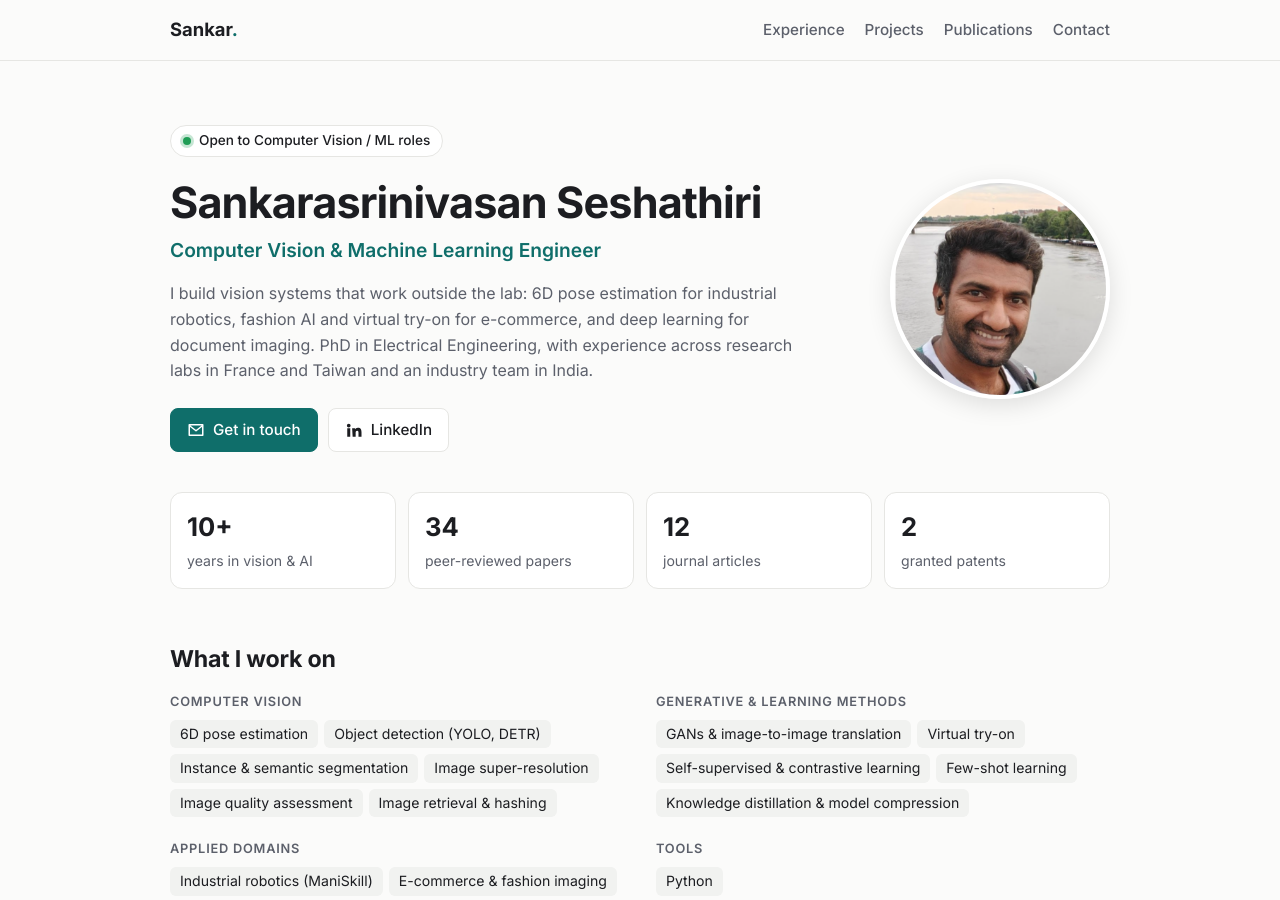
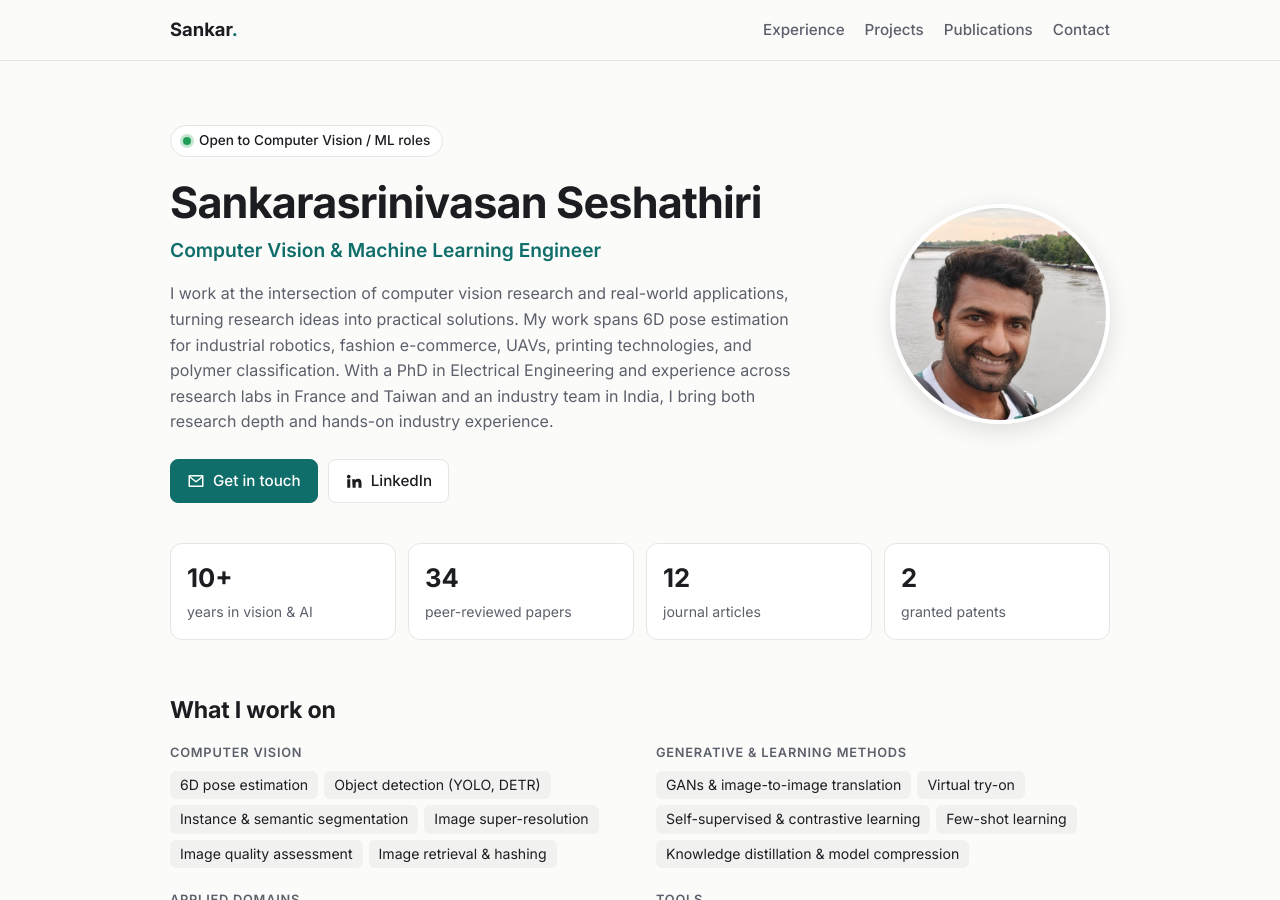
Before and after one commit to SankarSrin/sankarsrin.github.io, a Jekyll site: the page built from index.html, in a window 1280 px wide and 900 px high. Built offline with Jekyll 4.4.1, drawn with Linux system fonts in a browser that asks for light colours.

Commit message:
Update index.html

```diff
--- a/index.html
+++ b/index.html
@@ -13,9 +13,7 @@ layout: default
     <h1>{{ site.title }}</h1>
     <p class="headline">{{ site.headline }}</p>
     <p class="lede">
-      I build vision systems that work outside the lab: 6D pose estimation for industrial robotics,
-      fashion AI and virtual try-on for e-commerce, and deep learning for document imaging.
-      PhD in Electrical Engineering, with experience across research labs in France and Taiwan and an industry team in India.
+      I work at the intersection of computer vision research and real-world applications, turning research ideas into practical solutions. My work spans 6D pose estimation for industrial robotics, fashion e-commerce, UAVs, printing technologies, and polymer classification. With a PhD in Electrical Engineering and experience across research labs in France and Taiwan and an industry team in India, I bring both research depth and hands-on industry experience.
     </p>
     <div class="cta">
       <a class="btn primary" href="mailto:{{ site.email }}">{% include icon.html name="mail" %}Get in touch</a>
```
